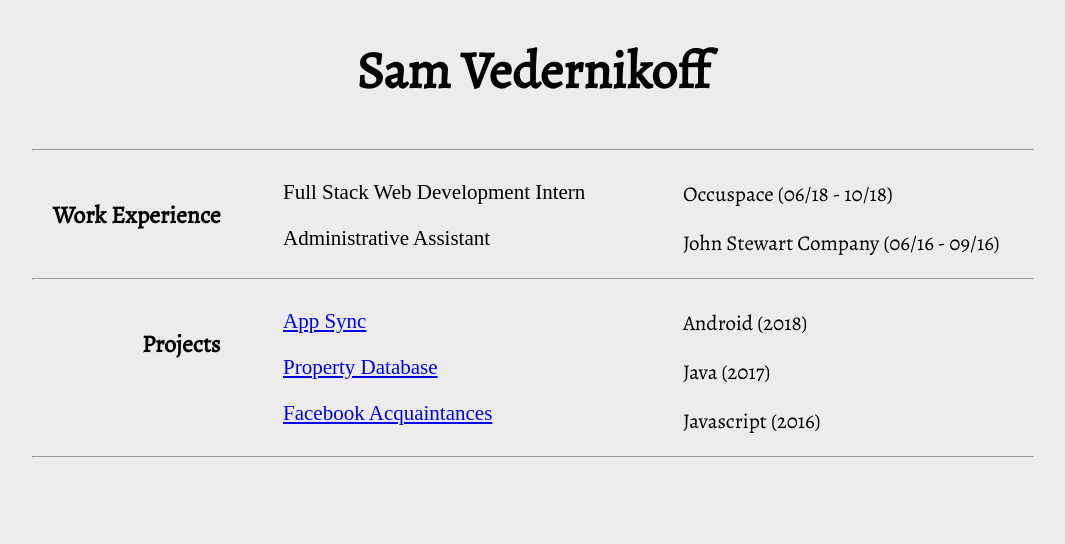
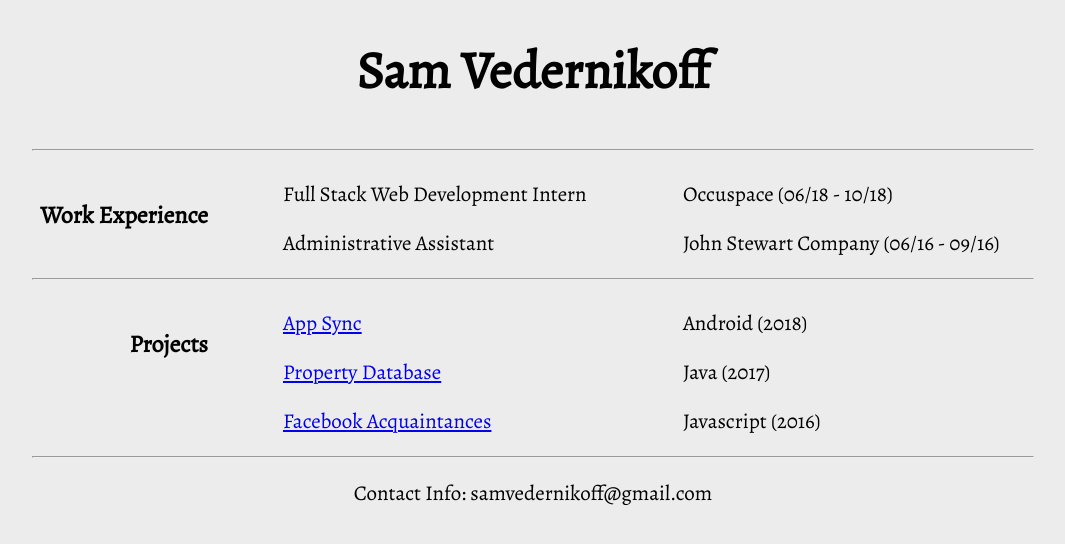
Before and after one commit to vsam/website, a React (Create React App) app: page / in a window 1280 px wide. Shown: the top 544 px of the page, without its empty margins (107-1172 px from the left). Built offline with nearby package versions, Linux system fonts and the light colour scheme; a web font is replaced by a local one.

Commit message:
added readMe

```diff
--- a/src/App.css
+++ b/src/App.css
@@ -16,6 +16,7 @@ body {
 
 p {
   font-size: calc(5px + 2vmin);
+  font-family: 'Alegreya', serif;
 }
 a {
   font-size: calc(5px + 2vmin);
@@ -26,7 +27,7 @@ h1 {
 }
 h2 {
   text-align: right;
-  padding-right: 25%;
+  padding-right: 30%;
 }
 
 #wrapper {
@@ -50,5 +51,4 @@ h2 {
   width: 35%;
   float:left;
   text-align: left;
-  font-family: 'Alegreya', serif;
 }
--- a/src/App.js
+++ b/src/App.js
@@ -5,6 +5,7 @@ class App extends Component {
 	render() {
 		return (
 			<div className="App">
+				<meta name="viewport" content="width=device-width, initial-scale=1"></meta>
 				<link href="https://fonts.googleapis.com/css?family=Alegreya|Cormorant+Garamond|Sorts+Mill+Goudy" rel="stylesheet"></link>
 				<header className="App-header">
 					<h1>Sam Vedernikoff</h1>
@@ -41,12 +42,13 @@ class App extends Component {
 								</p>
 							</div>
 							<div id="third">
-								<p className="item">Android (2018)</p>
-								<p className="item">Java (2017)</p>
-								<p className="item">Javascript (2016)</p>
+								<p>Android (2018)</p>
+								<p>Java (2017)</p>
+								<p>Javascript (2016)</p>
 							</div>
 						</div>
 						<hr style={{width:1000}}/>
+						<p>Contact Info: samvedernikoff@gmail.com</p>
 
 				</body>
 			</div>
```
Also changed, not shown: 1 other file (tests, documents, lock files or other folders).
